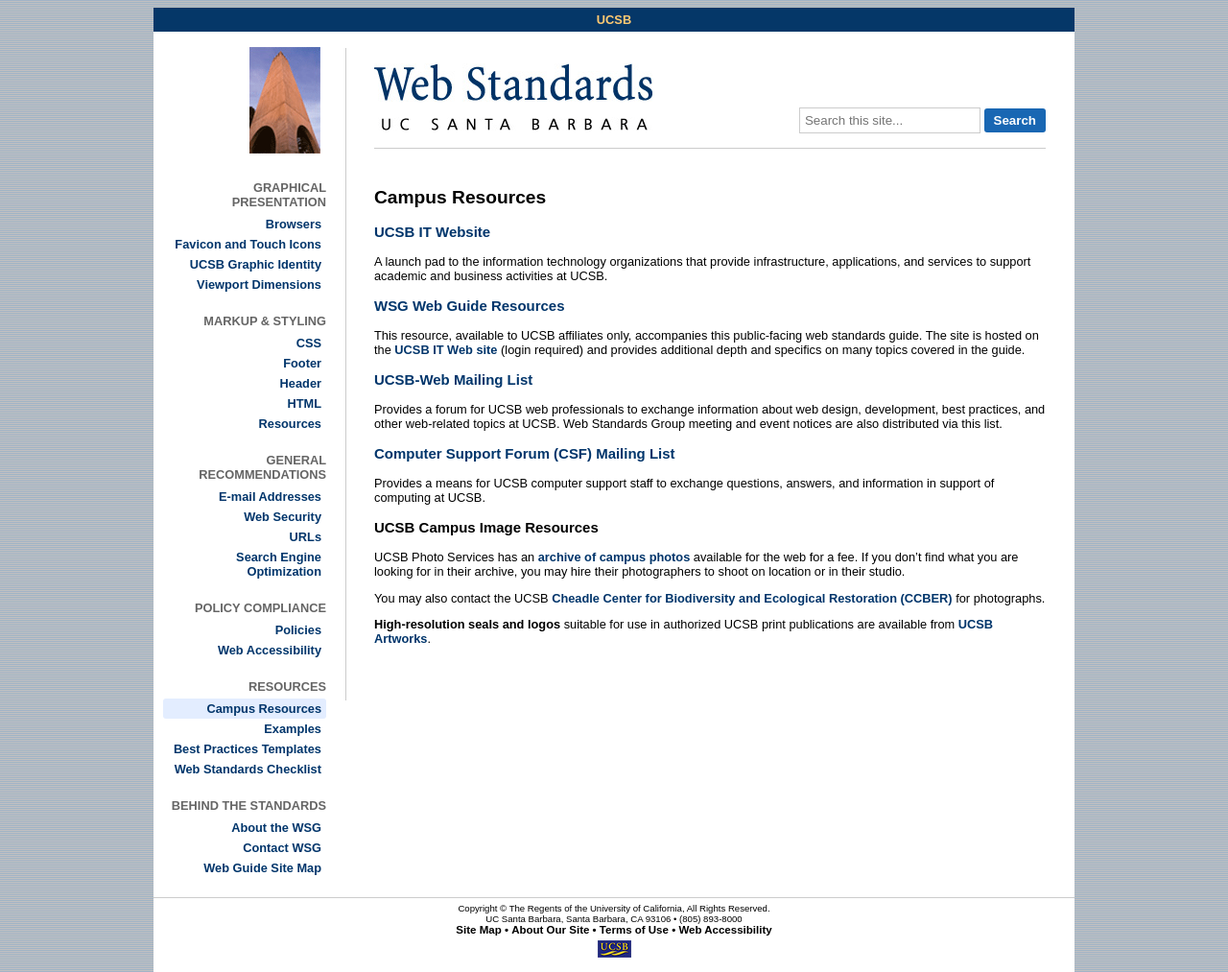
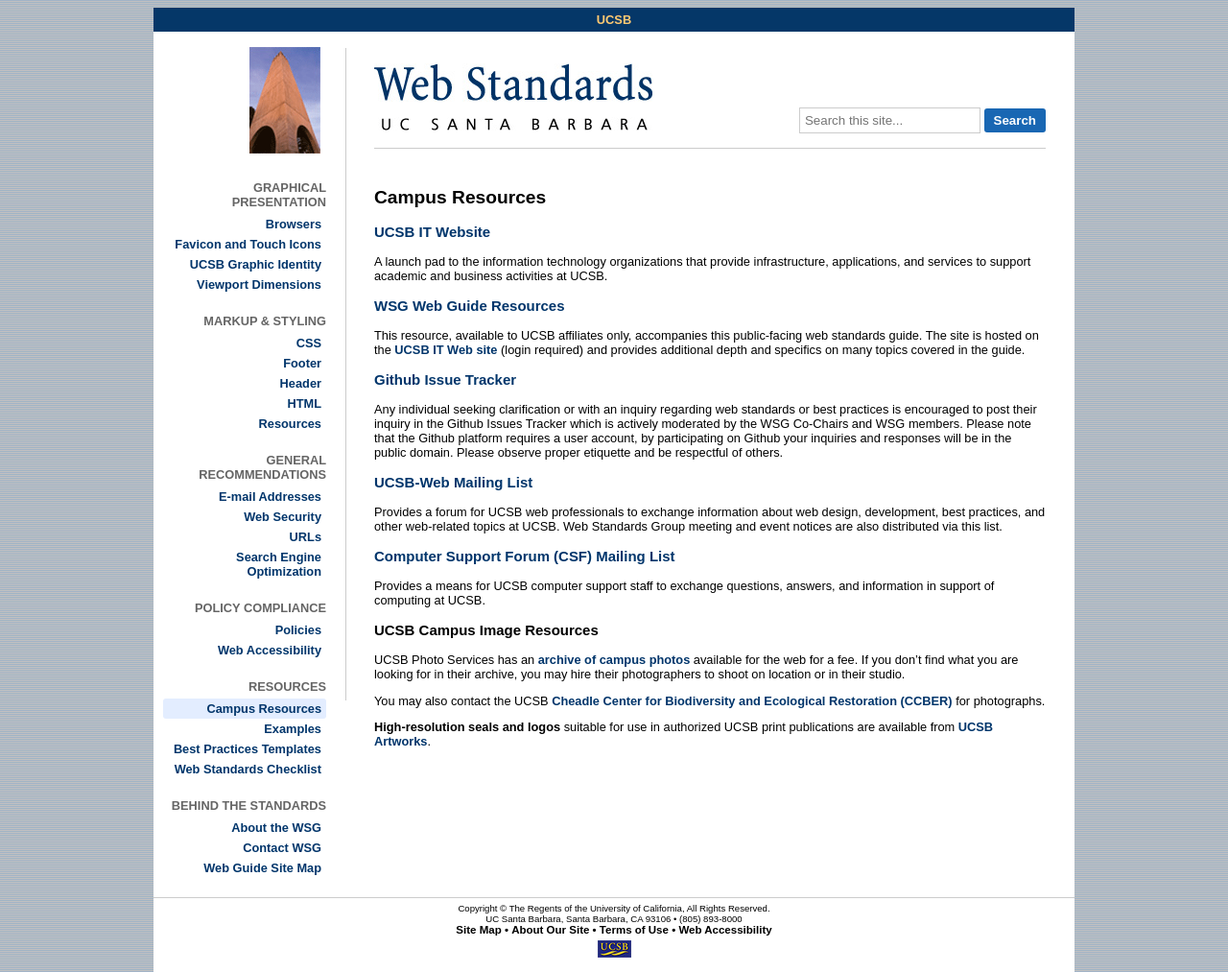
Before and after one commit to ucsb/webguide, a Jekyll site: the page built from campus-resources.md, in a window 1280 px wide. Shown: the whole page at 96% size. Built offline with Jekyll 4.4.1, drawn with Linux system fonts in a browser that asks for light colours; nearby versions of some CDN libraries; Markdown is read by kramdown in place of the engine named in the settings.

Commit message:
Add directions for github issue tracker
The github issue tracker is available to the public and UCSB patrons to submit inquiries.

```diff
--- a/campus-resources.md
+++ b/campus-resources.md
@@ -16,6 +16,10 @@
 public-facing web standards guide. The site is hosted on the
 [UCSB IT Web site](https://it.ucsb.edu/) (login required) and
 provides additional depth and specifics on many topics covered in the guide.
+
+### [Github Issue Tracker](https://github.com/ucsb-wsg/ucsb-wsg.github.io/issues)
+
+Any individual seeking clarification or with an inquiry regarding web standards or best practices is encouraged to post their inquiry in the Github Issues Tracker which is actively moderated by the WSG Co-Chairs and WSG members. Please note that the Github platform requires a user account, by participating on Github your inquiries and responses will be in the public domain. Please observe proper etiquette and be respectful of others.
 
 ### [UCSB-Web Mailing List](https://lists.noc.ucsb.edu/mailman/listinfo/ucsb-web)
 
```
